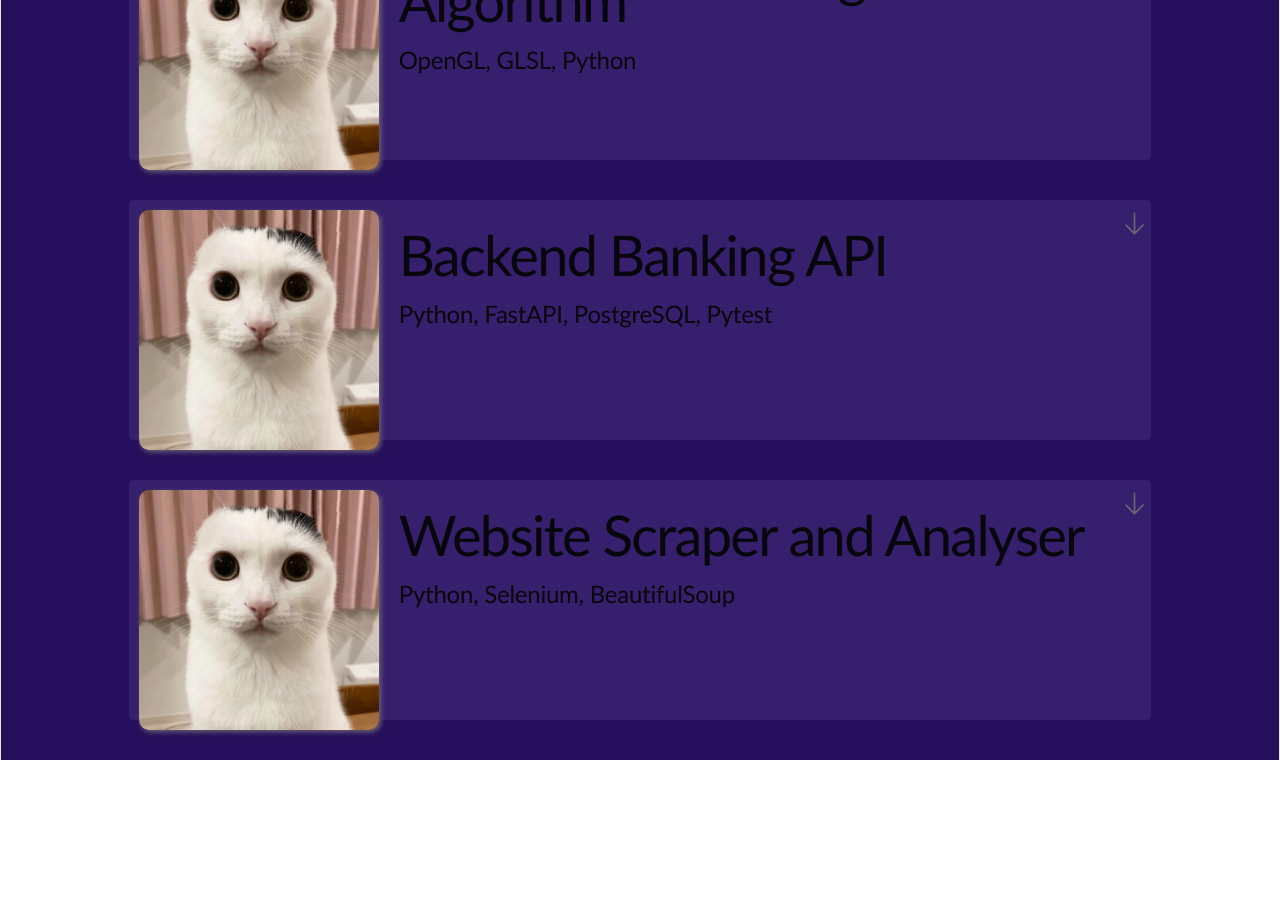
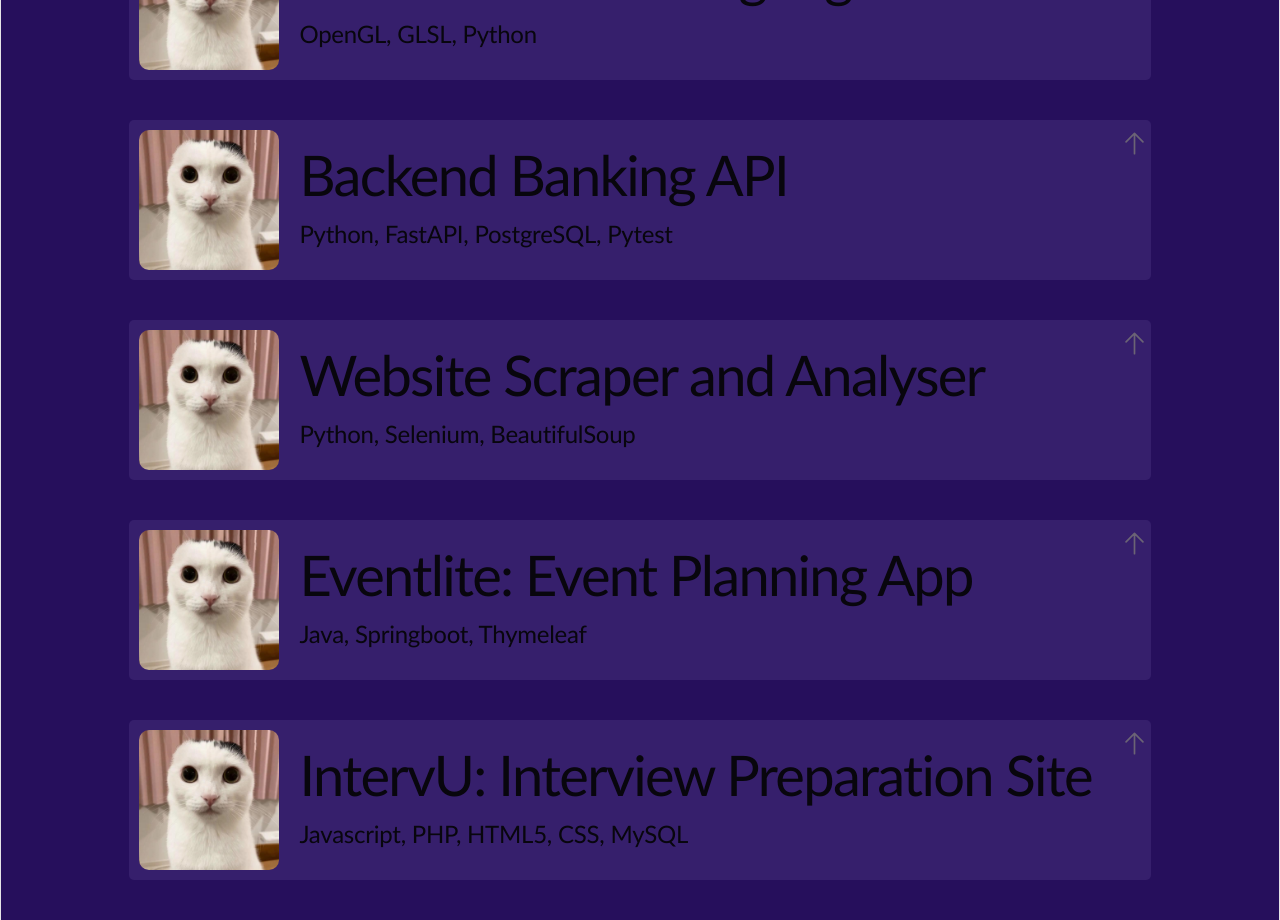
Before and after one commit to Fel1x22/portfolioWebsite, a React (Vite) app in the folder frontend/: page / in a window 1280 px wide. Shown: the part 980-1900 px from the top of the page. Before the commit the page ends 1740 px from the top, so only its background shows below. Built offline with nearby package versions, Linux system fonts and the light colour scheme.

Commit message:
Added more projects, fixed arrow icon, removed scrollbar

```diff
--- a/frontend/index.html
+++ b/frontend/index.html
@@ -4,7 +4,7 @@
     <meta charset="UTF-8" />
     <link rel="icon" type="image/svg+xml" href="/favicon.svg" />
     <meta name="viewport" content="width=device-width, initial-scale=1.0" />
-    <title>portfoliowebsite</title>
+    <title>Felixunderwood.studio</title>
     <link href="/assets/css/main.css" rel="stylesheet" />
     <link href="/assets/css/index.css" rel="stylesheet" />
   </head>
--- a/frontend/public/css/App.css
+++ b/frontend/public/css/App.css
@@ -1,5 +1,10 @@
 * {
   box-sizing: border-box;
+  -ms-overflow-style: none;
+  scrollbar-width: none;
+  -webkit-user-select: none;
+  -ms-user-select: none;
+  user-select: none;
 }
 .App {
   text-align: center;
@@ -76,7 +81,7 @@
 .single-project-box {
   background-color: #260f5c;
   width: 80%;
-  height: 30vh;
+  height: 20vh;
   display: flex;
   justify-content: left;
   padding: 10px;
@@ -90,8 +95,26 @@
   animation: fade-in 2s;
 }
 
+.single-project-box a {
+  color: #c5c0ca;
+}
+
 .project-box-expanded {
-  height: 40vh;
+  height: 50vh;
+}
+
+@keyframes myAnimation {
+  from {font-size: 56px;}
+  to {font-size: 40px;}
+}
+
+.project-box-expanded h1 {
+  font-size: 48px;
+  transition: 0.5s;
+}
+
+.single-project-box h1 {
+  transition: 0.5s;
 }
 
 .project-box-mouseOn {
@@ -100,15 +123,6 @@
 
 .project-box-mouseOff {
   background-color: #361f6c;
-}
-
-.single-project-box img {
-  height: 30vh;
-  width: 30vh;
-  object-fit: cover;
-  border-radius: 10px;
-  overflow: hidden;
-  box-shadow: 2px 2px 5px;
 }
 
 .button-div {
@@ -189,3 +203,10 @@
   text-align: center;
   line-height: 40px;
 }
+
+.project-picture {
+  height: 100%;
+  object-fit: cover;
+  border-radius: 10px;
+  overflow: hidden;
+}
--- a/frontend/src/App.jsx
+++ b/frontend/src/App.jsx
@@ -34,20 +34,21 @@ function SingleProjectBox({ name, tech, description }) {
     } else {
       setIsExpanded(true);
     }
-  };
+  }
 
   return (
     <div
       //className="single-project-box"
-      className={`single-project-box ${isHover ? "project-box-mouseOn" : "project-box-mouseOff"} ${isExpanded ? "project-box-expanded" : ""}`}
+      className={`single-project-box ${isHover ? "project-box-mouseOn" : "project-box-mouseOff"} ${isExpanded ? "project-box-expanded" : ""}`
+      }
       onMouseEnter={handleMouseEnter}
       onMouseLeave={handleMouseLeave}
     >
-      <img src={cat} className="personal-picture" alt="personal-picture" />
+      <img src={cat} className="project-picture" alt="personal-picture" />
       <div className="proj-text">
         <h1>{name}</h1>
         <h2>{tech}</h2>
-        {isExpanded && <p>{description}</p>}
+        {isExpanded && <p dangerouslySetInnerHTML={{ __html: description }} />}
       </div>
       <div className="button-div">
         <button
@@ -55,26 +56,18 @@ function SingleProjectBox({ name, tech, description }) {
           type="button"
           onClick={toggleExpanded}
         >
-          <i
-            className={`bi ${isExpanded ? "bi-chevron-up" : "bi-chevron-down"}`}
-          >
-            <svg
-              xmlns="http://www.w3.org/2000/svg"
-              fill="none"
-              viewBox="0 0 24 24"
-              stroke-width="1.5"
-              stroke="currentColor"
-              class="size-6"
+          {isExpanded ? (
+            <svg xmlns="http://www.w3.org/2000/svg" fill="none" viewBox="0 0 24 24" stroke-width="1.5" stroke="currentColor" class="size-6"
             >
-              <path
-                stroke-linecap="round"
-                stroke-linejoin="round"
-                d="M19.5 13.5 12 21m0 0-7.5-7.5M12 21V3"
-              />
-            </svg>
-          </i>
+              <path stroke-linecap="round" stroke-linejoin="round" d="M19.5 13.5 12 21m0 0-7.5-7.5M12 21V3" />
+            </svg>) : (
+              <svg xmlns="http://www.w3.org/2000/svg" fill="none" viewBox="0 0 24 24" strokeWidth={1.5} stroke="currentColor" className="size-6">
+                <path strokeLinecap="round" strokeLinejoin="round" d="M4.5 10.5 12 3m0 0 7.5 7.5M12 3v18" />
+              </svg>
+            ) }
         </button>
       </div>
+
     </div>
   );
 }
@@ -86,18 +79,28 @@ function PreviousProjectsBox() {
         name={"Novel 3D Rendering Algorithm"}
         tech={"OpenGL, GLSL, Python"}
         description={
-          "For my final year project at university, I researched and created a new rendering technique for showing black and white textures in 3D. "
+          `For my final year project at university, I researched and created a new rendering technique for showing black and white textures in 3D. This built off the work of <a href='https://www.w3schools.com'>Rune Johansen</a>. My work involved generalising this technique to a matrix of texture instead of dots, allowing for higher levels of detail and awareness of the texture's structure to be shown. This also allows for the detail shown to increase as the camera approaches the surface, improving performance over standard rendering. This produced higher accuracy textures than standard dithering methods, and I was delighted to achieve a mark of 74% for the project.`
         }
       />
       <SingleProjectBox
         name={"Backend Banking API"}
         tech={"Python, FastAPI, PostgreSQL, Pytest"}
-        description={"hello put a desc here pls."}
+        description={"Built a REST API for handling, verifying and storing banking transactions. The API was specifically designed to be able to work under high load conditions, with potentially millions of transactions uploaded at once. To achieve this, I made use of file streaming to avoid storing the entire large files at once, and asynchronous transactions with a Postgres database. This avoided having to wait on each insert to complete before the next transaction could be processed. Finally, Pytest was used to ensure the system functioned as expected, including in edge cases and high load scenarios."}
       />
       <SingleProjectBox
         name={"Website Scraper and Analyser"}
         tech={"Python, Selenium, BeautifulSoup"}
-        description={"hello put a desc here pls."}
+        description={"Built an application in Python for scraping statistics off gaming website 'hltv.org'. Made use of Selenium drivers to retrieve content, including JavaScript rendered content. Implemented threading to allow multiple drivers to act at once, halving response time for individual calls. Built a search system, allowing users to find individual players, teams and matches, returning data in JSON format."}
+      />
+      <SingleProjectBox
+        name={"Eventlite: Event Planning App"}
+        tech={"Java, Springboot, Thymeleaf"}
+        description={"Worked in a team of seven students to build an event planning app, making use of the Model View Controller framework. Made use of Thymeleaf templating, allowing users to interact with the app via dynamic webpages. Built a set of unit tests using JUnit, achieving code coverage of 90% across the application. Presented the final product against a specification overseen by a senior lecturer, achieving an overall unit mark of 69%."}
+      />
+      <SingleProjectBox
+        name={"IntervU: Interview Preparation Site"}
+        tech={"Javascript, PHP, HTML5, CSS, MySQL"}
+        description={"Led a team of six in building an interview practice tool, as a part of my first year project. The main tool allowed users to practice HireVue recorded interview questions, and get feedback from administrators. Alongside this, I implemented a discussion board for users to connect with eachother, as well as static advice pages for different firms and questions. Presented the final result to a panel of three lecturers, achieving a final unit mark of 85%."}
       />
     </div>
   );
```
